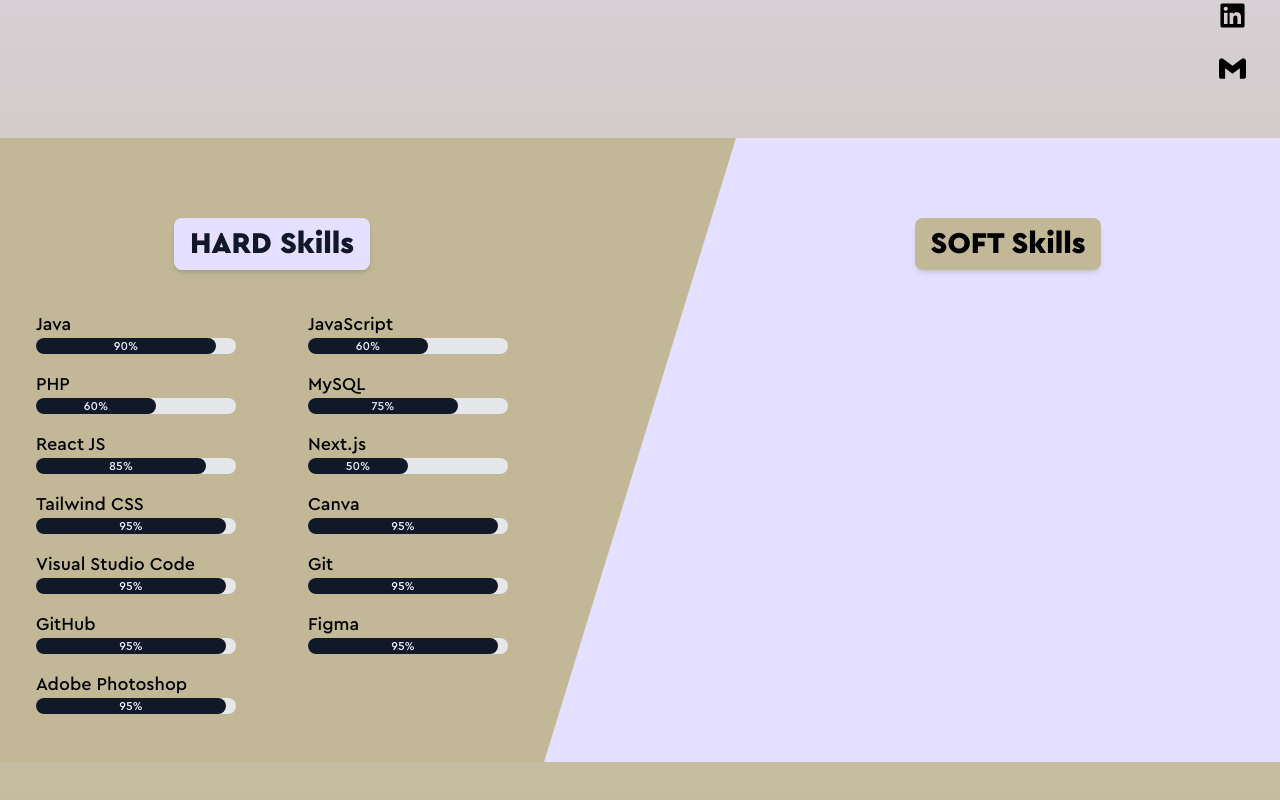
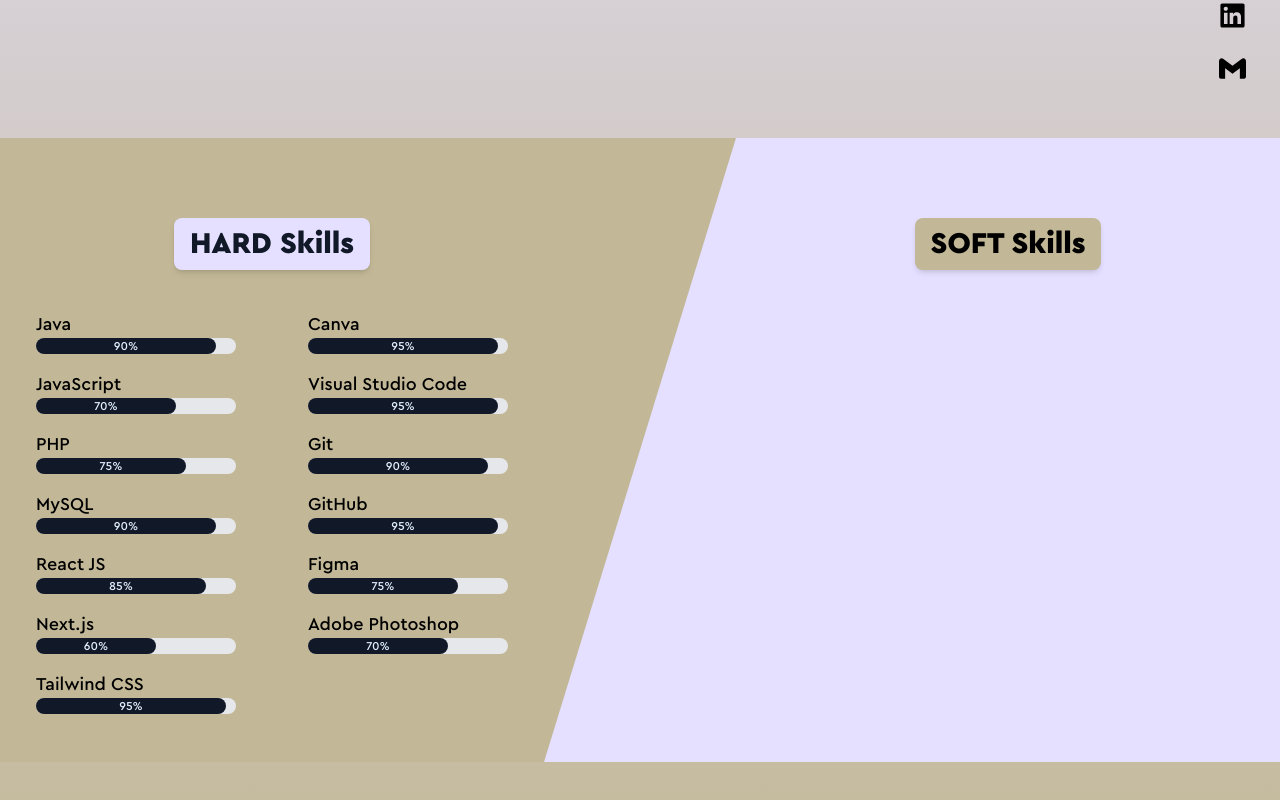
Before and after one commit to riezxcvii/react-web-portfolio, a React (Create React App) app: page / in a window 1280 px wide. Shown: the part 662-1462 px from the top of the page. Built offline with nearby package versions, Linux system fonts and the light colour scheme.

Commit message:
:lipstick: feat: update skill set in hard skills section

```diff
--- a/src/components/HardSkills.jsx
+++ b/src/components/HardSkills.jsx
@@ -3,22 +3,27 @@
 const HardSkills = () => {
   const [hardSkills, setHSkills] = useState([
     { skill: "Java", rate: "90%", id: 1 },
-    { skill: "JavaScript", rate: "60%", id: 2 },
-    { skill: "PHP", rate: "60%", id: 3 },
-    { skill: "MySQL", rate: "75%", id: 4 },
+    { skill: "JavaScript", rate: "70%", id: 2 },
+    { skill: "PHP", rate: "75%", id: 3 },
+    { skill: "MySQL", rate: "90%", id: 4 },
     { skill: "React JS", rate: "85%", id: 5 },
-    { skill: "Next.js", rate: "50%", id: 6 },
+    { skill: "Next.js", rate: "60%", id: 6 },
     { skill: "Tailwind CSS", rate: "95%", id: 7 },
-    { skill: "Canva", rate: "95%", id: 8 },
-    { skill: "Visual Studio Code", rate: "95%", id: 9 },
-    { skill: "Git", rate: "95%", id: 10 },
-    { skill: "GitHub", rate: "95%", id: 11 },
-    { skill: "Figma", rate: "95%", id: 12 },
-    { skill: "Adobe Photoshop", rate: "95%", id: 13 },
+  ]);
+
+  const [toolsUsed, setTools] = useState([
+    { skill: "Canva", rate: "95%", id: 1 },
+    { skill: "Visual Studio Code", rate: "95%", id: 2 },
+    { skill: "Git", rate: "90%", id: 3 },
+    { skill: "GitHub", rate: "95%", id: 4 },
+    { skill: "Figma", rate: "75%", id: 5 },
+    { skill: "Adobe Photoshop", rate: "70%", id: 6 },
   ]);
 
   return (
-    <div className="w-full grid grid-cols-2 grid-rows-7">
+    <div className="w-full flex">
+      {/* development skills */}
+      <div className="w-full">
         {hardSkills.map((hard) => (
           <ul key={hard.id}>
             <li>
@@ -38,6 +43,29 @@
           </ul>
         ))}
       </div>
+
+      {/* tools used */}
+      <div className="w-full">
+        {toolsUsed.map((tool) => (
+          <ul key={tool.id}>
+            <li>
+              <div className="ml-7 md:mx-9 items-center mt-4">
+                <h1 className="md:text-lg md:mr-4">{tool.skill}</h1>
+
+                <div class="w-full bg-gray-200 rounded-full dark:bg-gray-700">
+                  <div
+                    class="bg-gray-900 text-xs font-medium text-blue-100 text-center p-0.5 leading-none rounded-full"
+                    style={{ width: tool.rate }}
+                  >
+                    {tool.rate}
+                  </div>
+                </div>
+              </div>
+            </li>
+          </ul>
+        ))}
+      </div>
+    </div>
   );
 };
 
```
Lines whose indentation alone changed are shown as unchanged.
